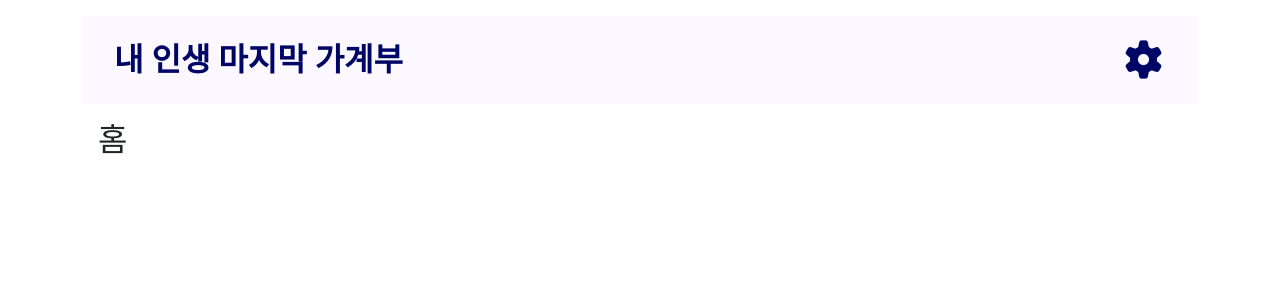
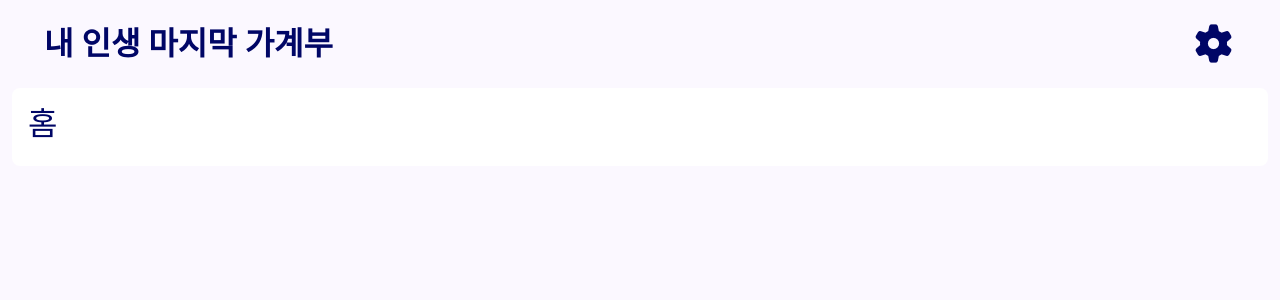
Before and after one commit to KBSkeletonTeam4/Team4_skeleton, a Vue app: page / in a window 1280 px wide. Shown: the top 300 px of the page. Built offline with nearby package versions, Linux system fonts and the light colour scheme.

Commit message:
fix_app_margin

```diff
--- a/src/App.vue
+++ b/src/App.vue
@@ -1,7 +1,6 @@
 <template>
-  <div class="container py-3" :class="`font-size-${fontSize}`">
+  <div class="container" :class="`font-size-${fontSize}`">
     <Header />
-
     <div class="main-content">
       <router-view />
       <!-- <Loading v-if="dateStore.states.isLoading" /> -->
@@ -23,12 +22,16 @@ const { fontSize } = storeToRefs(settingStore);
 <style>
 /* 앱 전체의 기본 레이아웃과
   시니어 맞춤형 폰트 사이즈를 제어하는 글로벌 스타일 */
+* {
+  margin: 0;
+  padding: 0;
+}
 
-#app-container {
+.container {
+  min-width: 100vw;
   min-height: 100vh;
   display: flex;
   flex-direction: column;
-  /* Header.vue에 맞춘 부드러운 배경색 통일 */
   background-color: #fbf8ff;
   color: #000666;
 }
```
